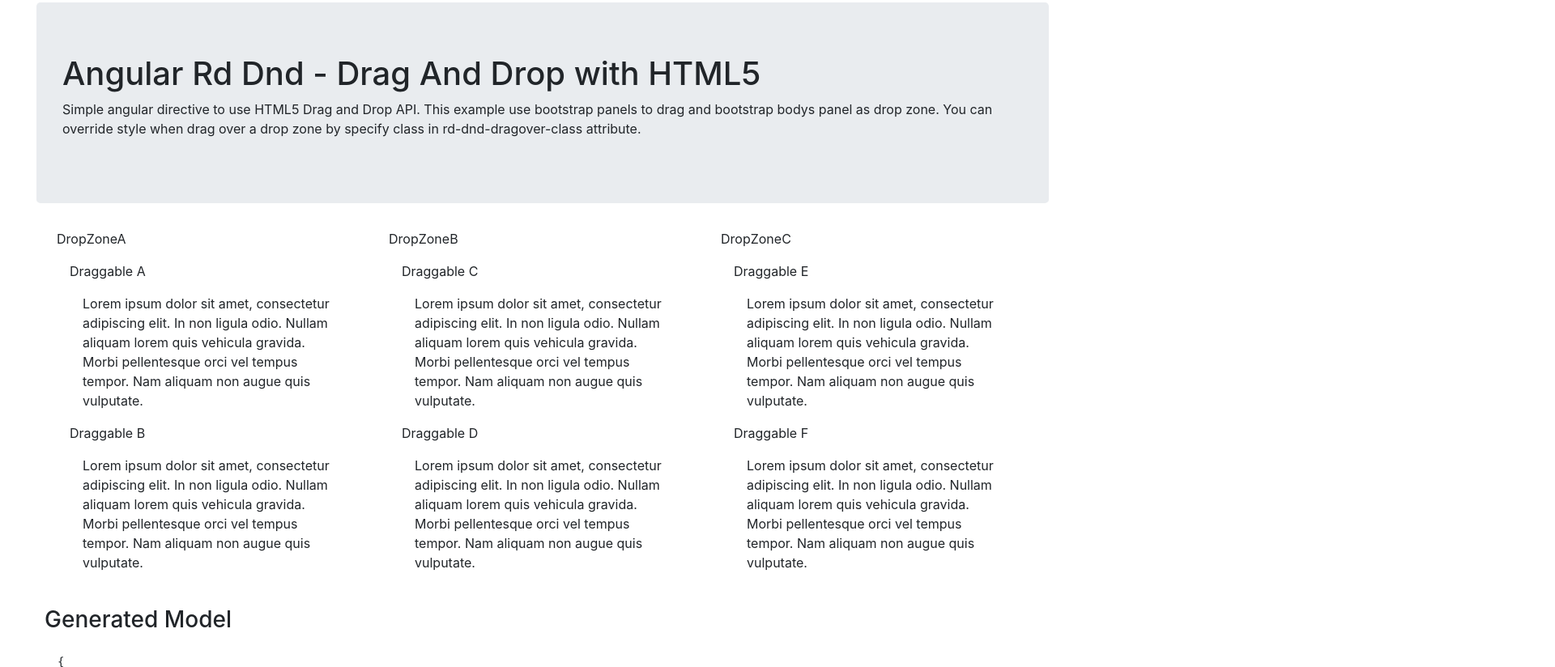
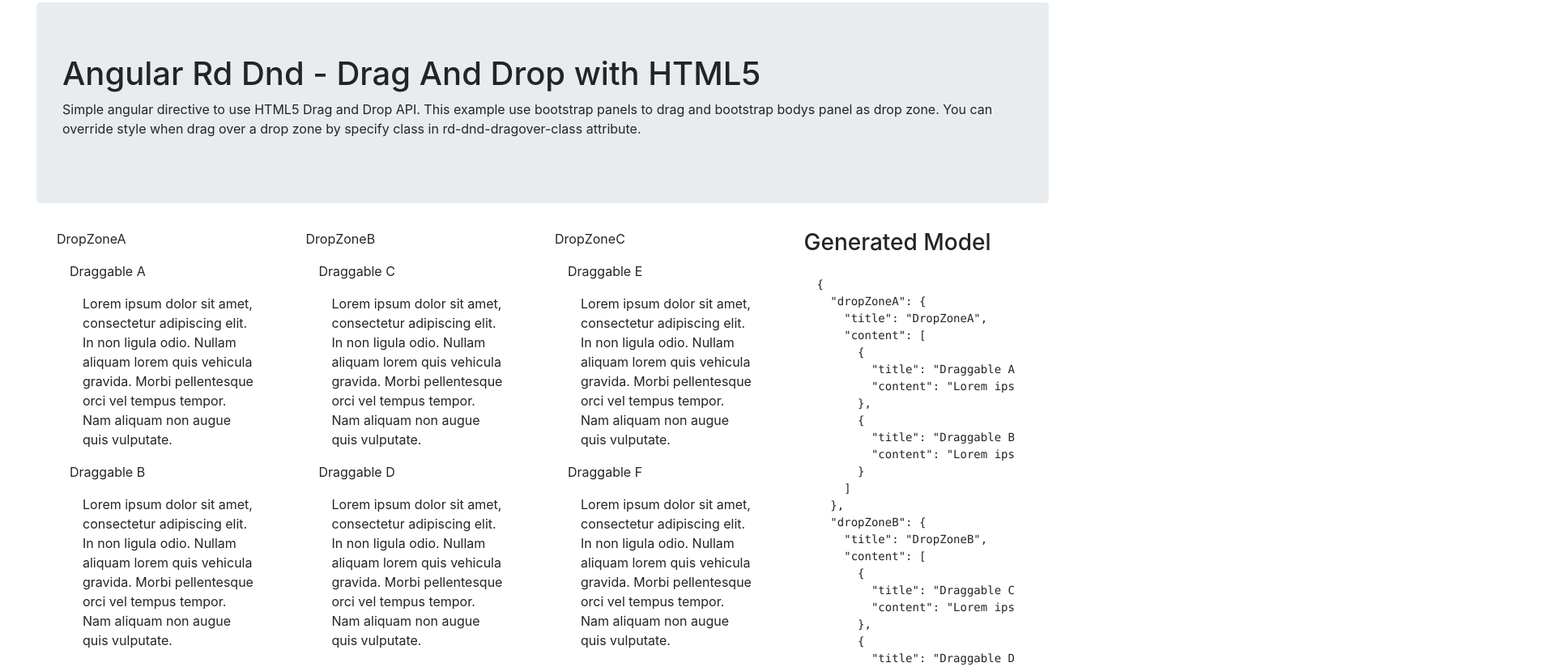
Before and after one commit to ahardouin/angular-rd-dnd, a website: page index.html at #/demo in a window 1280 px wide. Shown: the part 7-831 px from the top of the page at 81% size, 1920 px wide, since content can reach past the window. Drawn offline with nearby package versions, Linux system fonts and the light colour scheme; some packages are replaced by stand-ins of ours.

Commit message:
update page layout

```diff
--- a/demo/demo.html
+++ b/demo/demo.html
@@ -6,10 +6,12 @@
 
 	<div class="row">
 
-		<div class="col-lg-4">
+		<div class="col-lg-3">
 			<div class="panel panel-info" >
 			  <div class="panel-heading">{{models.dropZoneA.title}}</div>
-			  <div rd-dnd-drop-zone="models.dropZoneA.content" class="panel-body">
+			  <div rd-dnd-drop-zone="models.dropZoneA.content"
+			       rd-dnd-dragover-class="drag_over"
+			  	   class="panel-body">
 			    	<div ng-repeat="item in models.dropZoneA.content"
 			    		 rd-dnd-draggable="item"
 			    		 rd-dnd-draggable-index="$index"
@@ -22,7 +24,7 @@
 			  </div>
 			</div>
 		</div>
-		<div class="col-lg-4">
+		<div class="col-lg-3">
 			<div class="panel panel-info">
 			  <div class="panel-heading">{{models.dropZoneB.title}}</div>
 			  <div rd-dnd-drop-zone="models.dropZoneB.content" class="panel-body">
@@ -37,7 +39,7 @@
 			  </div>
 			</div>
 		</div>
-		<div class="col-lg-4">
+		<div class="col-lg-3">
 			<div class="panel panel-info">
 			  <div class="panel-heading">{{models.dropZoneC.title}}</div>
 			  <div rd-dnd-drop-zone="models.dropZoneC.content" class="panel-body">
@@ -53,9 +55,7 @@
 			</div>
 		</div>
 
-	</div>
-
-	<div class="row">
+		<div class="col-lg-3">
 			<div class="panel panel-default">
 		         <div class="panel-heading">
 		             <h3 class="panel-title">Generated Model</h3>
@@ -67,3 +67,6 @@
 		</div>
 
 	</div>
+
+
+</div>
```
Lines whose indentation alone changed are shown as unchanged.
